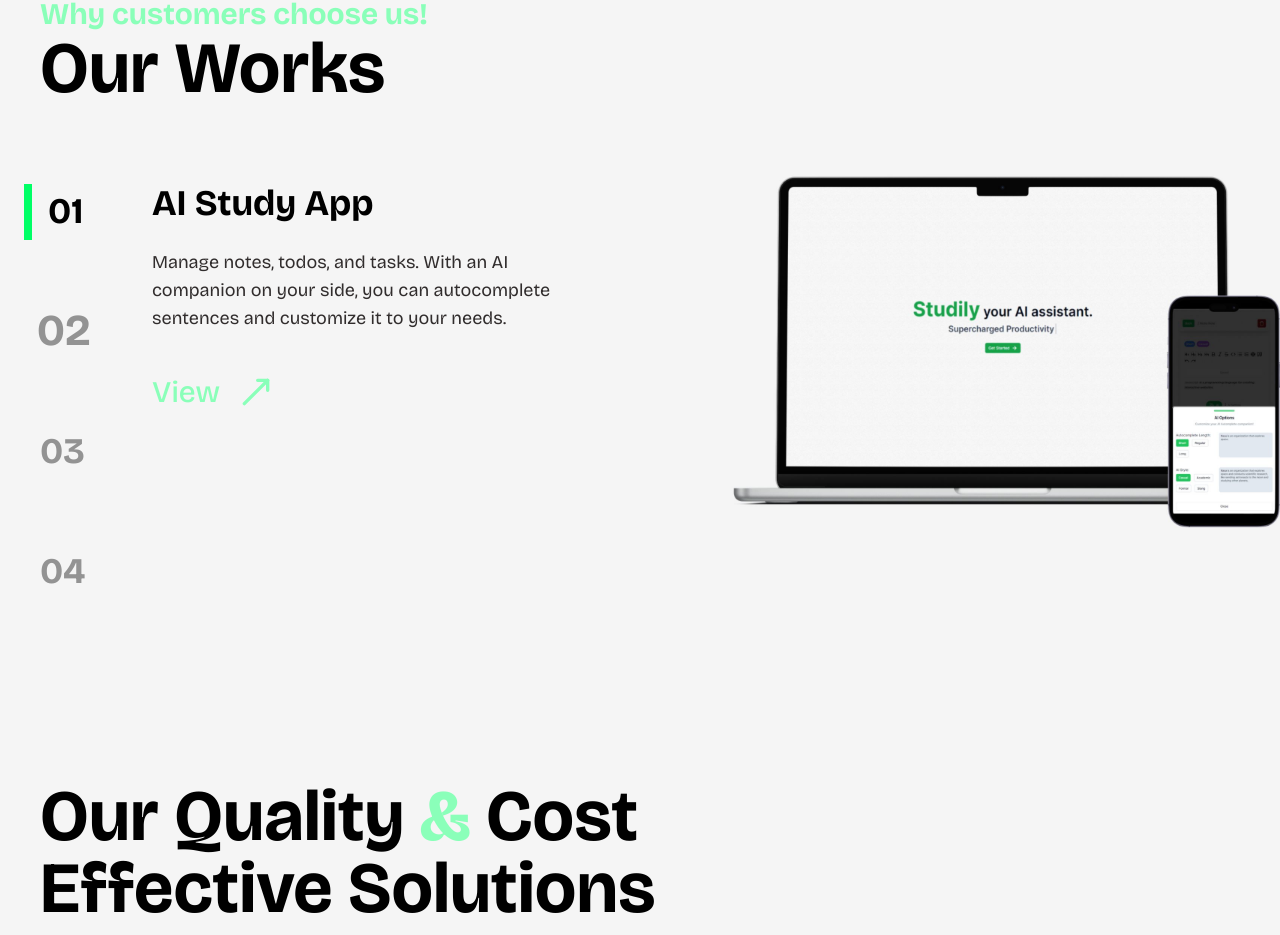
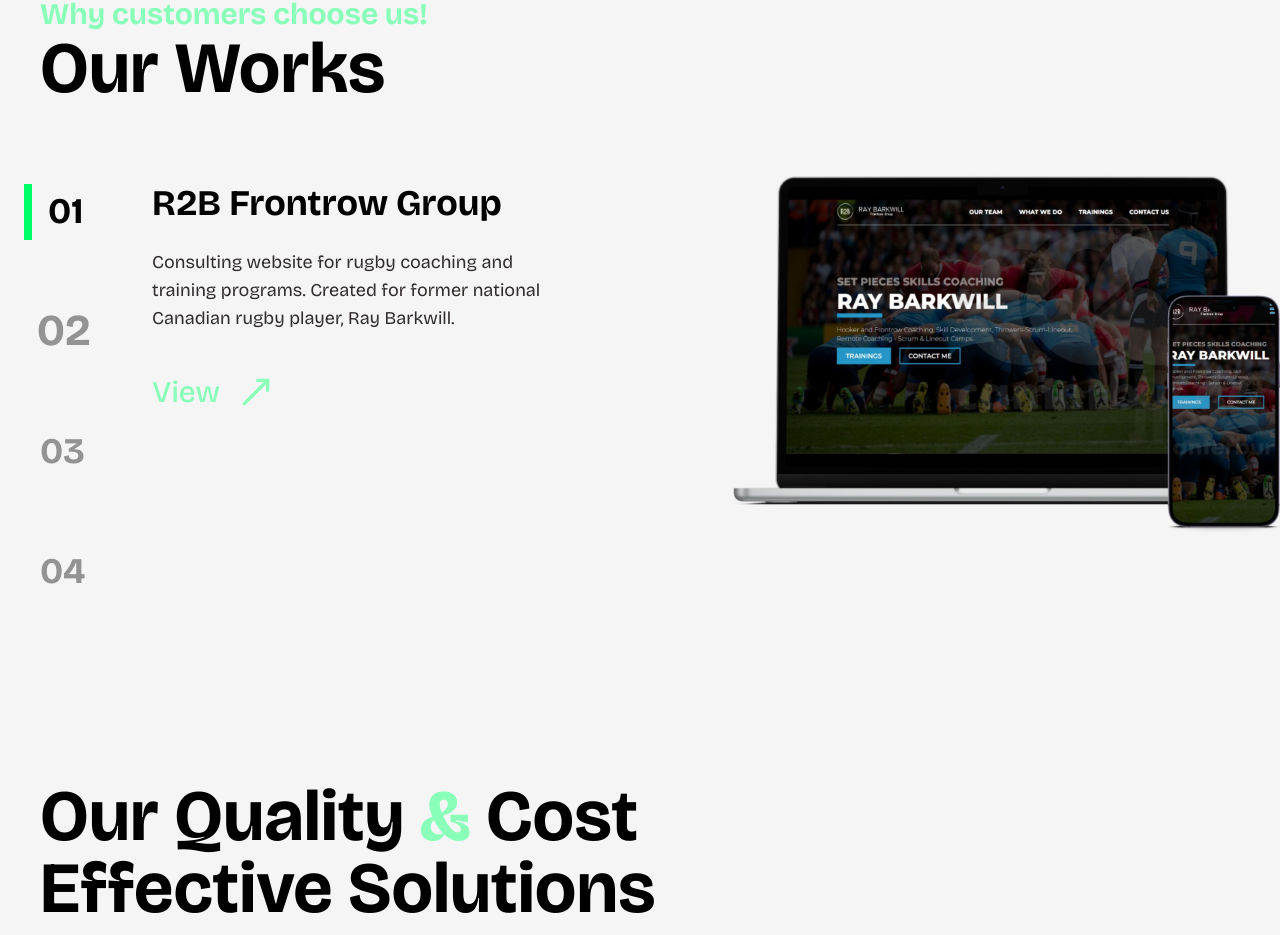
Before and after one commit to abdullahbinazeem/xamaaTechnologies, a Next.js app: page /developments in a window 1280 px wide. Shown: the part 1232-2167 px from the top of the page. Built offline with nearby package versions, Linux system fonts and the light colour scheme.

Commit message:
Changes to work page

```diff
--- a/app/(developments)/developments/_pages/work.tsx
+++ b/app/(developments)/developments/_pages/work.tsx
@@ -8,6 +8,7 @@
 
 import RaybarkwillSample from "@/public/samples/R2b.jpg";
 import SamosaKing from "@/public/samples/SamosaKing.jpg";
+import WheelzDriving from "@/public/samples/4WheelzDriving.jpg";
 import Eccomerce from "@/public/samples/Eccomerce.jpg";
 import Studily from "@/public/samples/Studily.jpg";
 
@@ -16,6 +17,13 @@
 
 const samples = [
   {
+    title: "R2B Frontrow Group",
+    description:
+      "Consulting website for rugby coaching and training programs. Created for former national Canadian rugby player, Ray Barkwill. ",
+    link: "http://r2bfrontrow.com/",
+    img: RaybarkwillSample,
+  },
+  {
     title: "AI Study App",
     description:
       "Manage notes, todos, and tasks. With an AI companion on your side, you can autocomplete sentences and customize it to your needs.",
@@ -23,18 +31,11 @@
     img: Studily,
   },
   {
-    title: "R2B Frontrow Group",
+    title: "4 Wheelz Driving",
     description:
-      "Consulting website for rugby coaching and training programs. Created for former national Canadian rugby player, Ray Barkwill. ",
-    link: "http://r2bfrontrow.com/",
-    img: RaybarkwillSample,
-  },
-  {
-    title: "Samosa King",
-    description:
-      "Food truck website for authentic pakistani food in Victoria, BC. View menu, their mission and contact them through the website.",
-    link: "https://www.alrahman.ca/",
-    img: SamosaKing,
+      "Driving School website based in Langford Victoria. Book lessons, road tests, and training courses. ",
+    link: "https://4wheelzdriving.netlify.app/",
+    img: WheelzDriving,
   },
   {
     title: "E-Commerce Dashboard",
@@ -82,10 +83,7 @@
               </ul>
             </div>
             <div className="m-auto md:w-[80%] lg:absolute lg:right-10 lg:w-[60%] xl:-top-[20%] xl:right-0 2xl:right-[-5vw] 2xl:w-[75%]">
-              <Image
-                src={samples[sample].img}
-                alt="Tarp Fabrics Shop Samples"
-              />
+              <Image src={samples[sample].img} alt={samples[sample].title} />
             </div>
             <div className="relative mt-10 md:px-20 lg:mt-0 lg:p-0">
               <h2 className="text-xl font-bold sm:text-2xl md:text-3xl lg:text-4xl">
```
Also changed, not shown: public/samples/4WheelzDriving.jpg (added).
